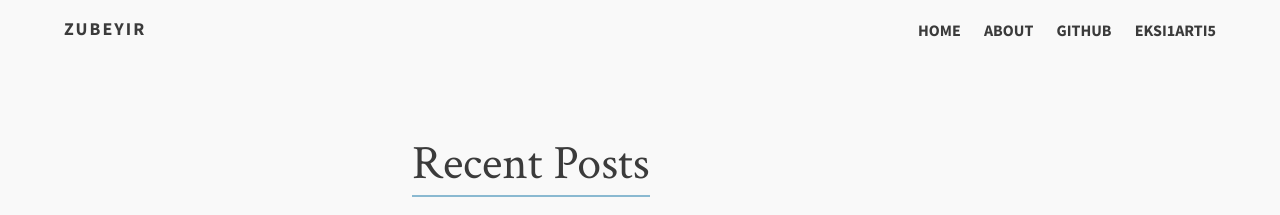
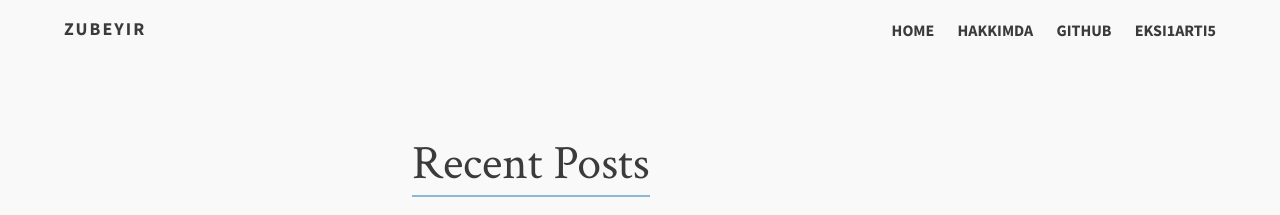
Before and after one commit to zubeyir/zubeyir.github.io, a Jekyll site: the page built from index.md, in a window 1280 px wide. Shown: the top 215 px of the page. Built offline with Jekyll 4.4.1, drawn with Linux system fonts in a browser that asks for light colours.

Commit message:
Update _config.yml

```diff
--- a/_config.yml
+++ b/_config.yml
@@ -28,7 +28,7 @@ opengraph:
 # Links to include in top navigation
 # For external links add external: true
 links:
-  - title: About
+  - title: Hakkımda
     url: /about
   - title: Github
     url: https://github.com/zubeyir
```
